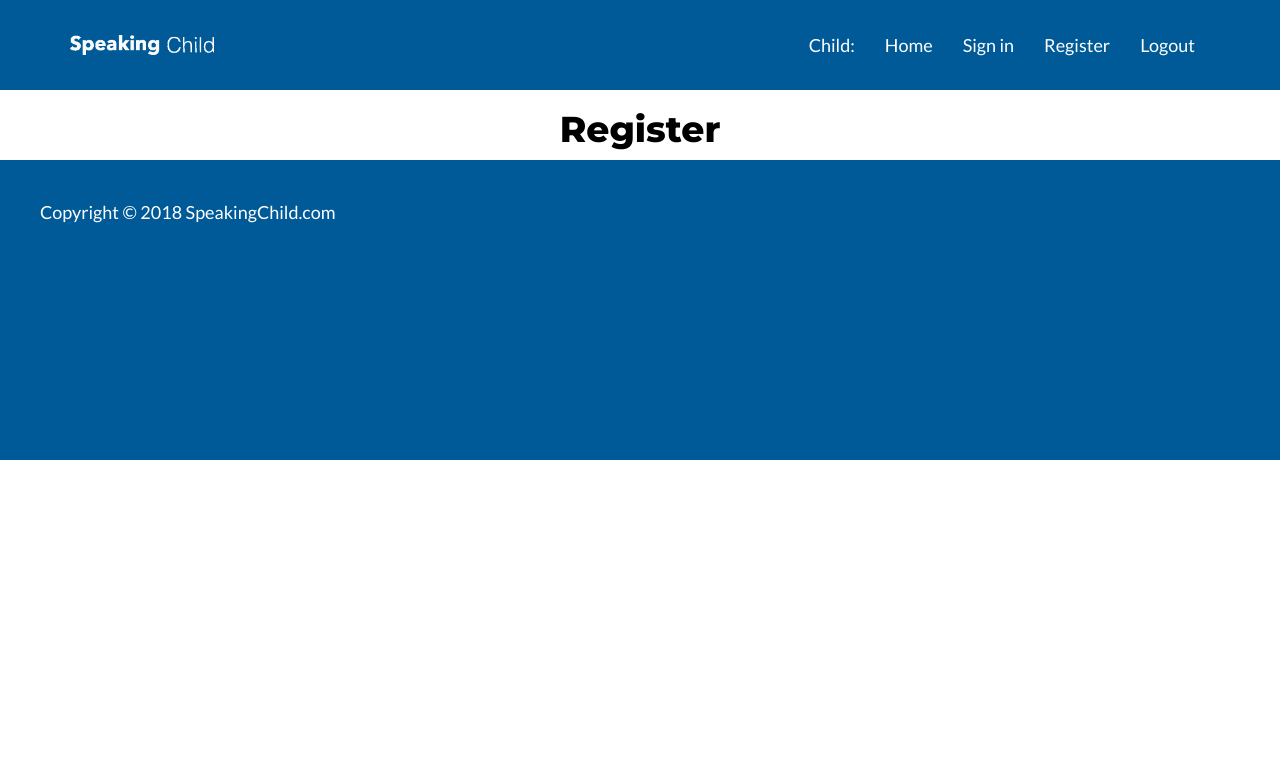
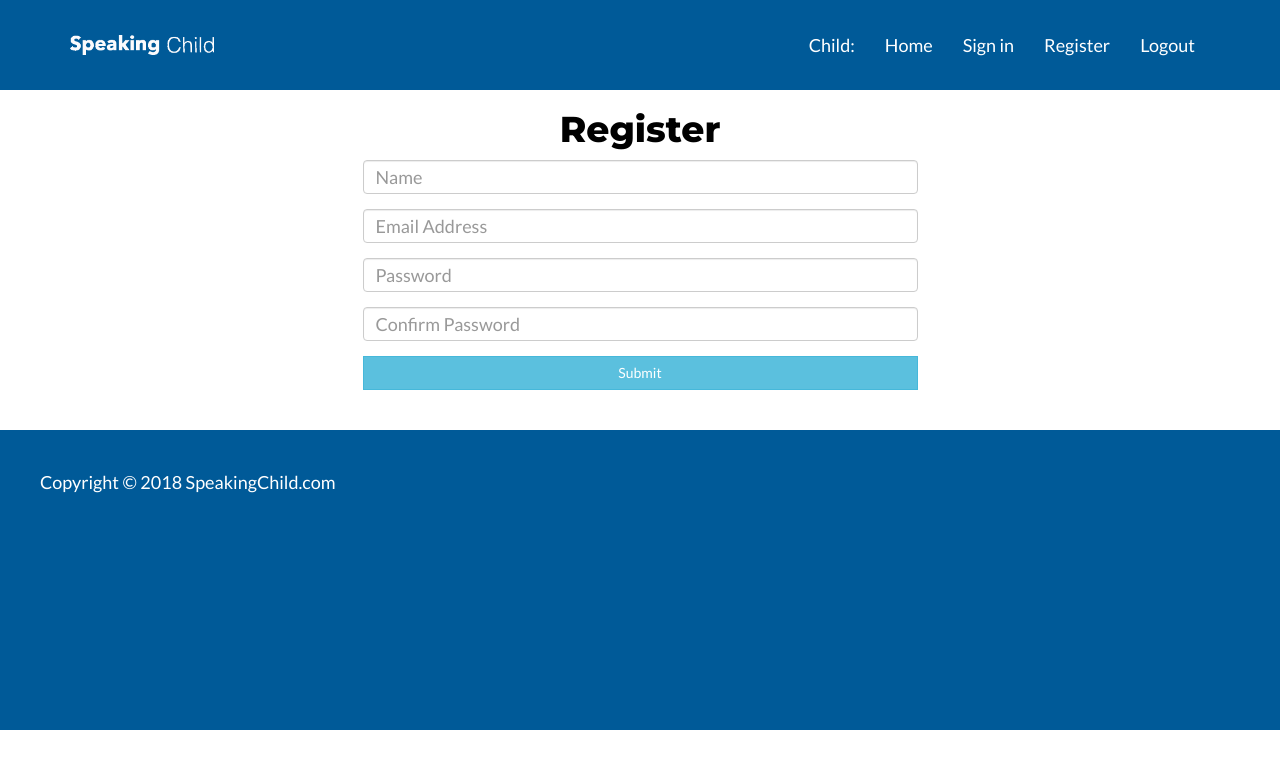
Before and after one commit to ncabelin/react-speaking-child, a React (Create React App) app in the folder client/: page /register in a window 1280 px wide. Shown: the top 768 px of the page. Built offline with nearby package versions, Linux system fonts and the light colour scheme.

Commit message:
add fields to login & register

```diff
--- a/client/src/components/auth/Login.js
+++ b/client/src/components/auth/Login.js
@@ -1,19 +1,58 @@
 import React, { Component } from 'react';
 import PropTypes from 'prop-types';
 import { connect } from 'react-redux';
+import TextFieldGroup from '../common/TextFieldGroup';
 
 class Login extends Component {
   constructor() {
     super();
+
+    this.state = {
+      email: '',
+      password: '',
+      errors: {}
+    }
+
+    this.onChange = this.onChange.bind(this);
+    this.onSubmit = this.onSubmit.bind(this);
+
+  }
+
+  onChange(e) {
+    this.setState({ [e.target.name]: e.target.value});
+  }
+
+  onSubmit(e) {
+    console.log('submitted');
   }
 
   render() {
+    const { errors } = this.state;
     return (
       <div className="login">
         <div className="container">
           <div className="row">
-            <div className="col-md-12">
+            <div className="col-md-6 col-md-offset-3">
               <h1 className="display-4 text-center">Log In</h1>
+              <form onSubmit={this.onSubmit}>
+                <TextFieldGroup
+                  placeholder="Email Address"
+                  name="email"
+                  value={this.state.email}
+                  error={errors.email}
+                  type="email"
+                  onChange={this.onChange}
+                />
+                <TextFieldGroup
+                  placeholder="Password"
+                  name="password"
+                  type="password"
+                  value={this.state.password}
+                  onChange={this.onChange}
+                  error={errors.password}
+                />
+                <input type="submit" className="btn btn-info btn-block" />
+              </form>
             </div>
           </div>
         </div>
@@ -22,4 +61,15 @@ class Login extends Component {
   }
 }
 
+Login.propTypes = {
+  loginUser: PropTypes.func.isRequired,
+  auth: PropTypes.object.isRequired,
+  errors: PropTypes.object.isRequired
+}
+
+const mapStateToProps = (state) => ({
+  auth: state.auth,
+  errors: state.errors
+});
+
 export default Login;
--- a/client/src/components/auth/Register.js
+++ b/client/src/components/auth/Register.js
@@ -1,17 +1,86 @@
 import React, { Component } from 'react';
+import PropTypes from 'prop-types';
+import { withRouter } from 'react-router-dom';
+import classnames from 'classnames';
+import { connect } from 'react-redux';
+// import { registerUser } from '../../actions/authAction';
+import TextFieldGroup from '../common/TextFieldGroup';
 
 class Register extends Component {
   constructor() {
     super();
+
+    this.state = {
+      name: '',
+      email: '',
+      password: '',
+      password2: '',
+      errors: {}
+    }
+
+    this.onChange = this.onChange.bind(this);
+    this.onSubmit = this.onSubmit.bind(this);
+  }
+
+  onChange(e) {
+    this.setState({ [e.target.name]: e.target.value});
+  }
+
+  onSubmit(e) {
+    e.preventDefault();
+    const newUser = {
+      name: this.state.name,
+      email: this.state.email,
+      password: this.state.password,
+      password2: this.state.password2
+    }
+    console.log(newUser);
+    //this.props.registerUser(newUser, this.props.history);
   }
 
   render() {
+    const { errors } = this.state;
     return (
       <div className="register">
         <div className="container">
           <div className="row">
-            <div className="col-md-12">
+            <div className="col-md-6 col-md-offset-3">
               <h1 className="display-4 text-center">Register</h1>
+              <form onSubmit={this.onSubmit}>
+                <TextFieldGroup
+                  placeholder="Name"
+                  name="name"
+                  value={this.state.name}
+                  error={errors.name}
+                  type="text"
+                  onChange={this.onChange}
+                />
+                <TextFieldGroup
+                  placeholder="Email Address"
+                  name="email"
+                  value={this.state.email}
+                  error={errors.email}
+                  type="email"
+                  onChange={this.onChange}
+                />
+                <TextFieldGroup
+                  placeholder="Password"
+                  name="password"
+                  type="password"
+                  value={this.state.password}
+                  onChange={this.onChange}
+                  error={errors.password}
+                />
+                <TextFieldGroup
+                  placeholder="Confirm Password"
+                  name="password2"
+                  type="password"
+                  value={this.state.password2}
+                  onChange={this.onChange}
+                  error={errors.password2}
+                />
+                <input type="submit" className="btn btn-info btn-block mt-4" />
+              </form>
             </div>
           </div>
         </div>
--- /dev/null
+++ b/client/src/components/common/TextFieldGroup.js
@@ -0,0 +1,49 @@
+import React from 'react';
+import classnames from 'classnames';
+import PropTypes from 'prop-types';
+
+const TextFieldGroup = ({
+  placeholder,
+  name,
+  value,
+  error,
+  info,
+  type,
+  onChange,
+  disabled
+}) => {
+  return (
+    <div className="form-group">
+      <input
+        type={type}
+        className={classnames('form-control form-control-lg', {
+          'is-invalid': error
+        })}
+        placeholder={placeholder}
+        name={name}
+        value={value}
+        onChange={onChange}
+        disabled={disabled}
+      />
+      {info && <small className="form-text text-muted">{info}</small>}
+      {error && <div className="invalid-feedback">{error}</div>}
+    </div>
+  )
+};
+
+TextFieldGroup.propTypes = {
+  name: PropTypes.string.isRequired,
+  placeholder: PropTypes.String,
+  value: PropTypes.string.isRequired,
+  info: PropTypes.string,
+  error: PropTypes.string,
+  type: PropTypes.string.isRequired,
+  onChange: PropTypes.func.isRequired,
+  disabled: PropTypes.string
+}
+
+TextFieldGroup.defaultProps = {
+  type: 'text'
+}
+
+export default TextFieldGroup;
--- a/client/src/components/layout/Footer.js
+++ b/client/src/components/layout/Footer.js
@@ -2,7 +2,7 @@ import React from 'react';
 
 export default () => {
   return (
-    <footer className="">
+    <footer className="" style={{marginTop:'40px'}}>
       Copyright &copy; {new Date().getFullYear()} SpeakingChild.com
     </footer>
   )
```
